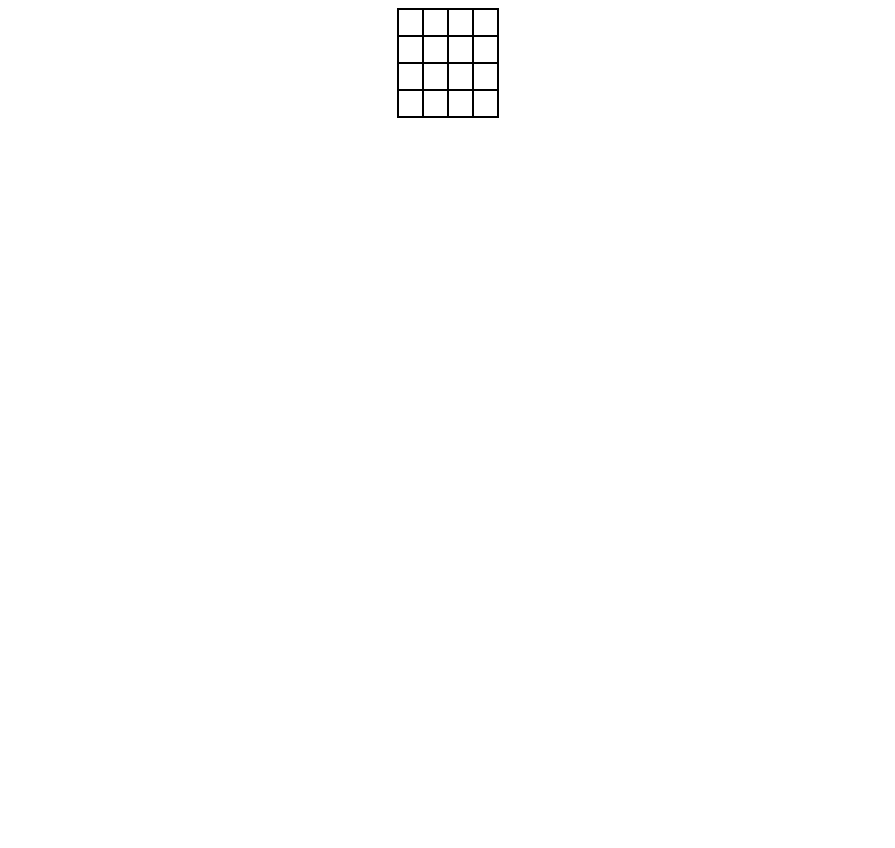
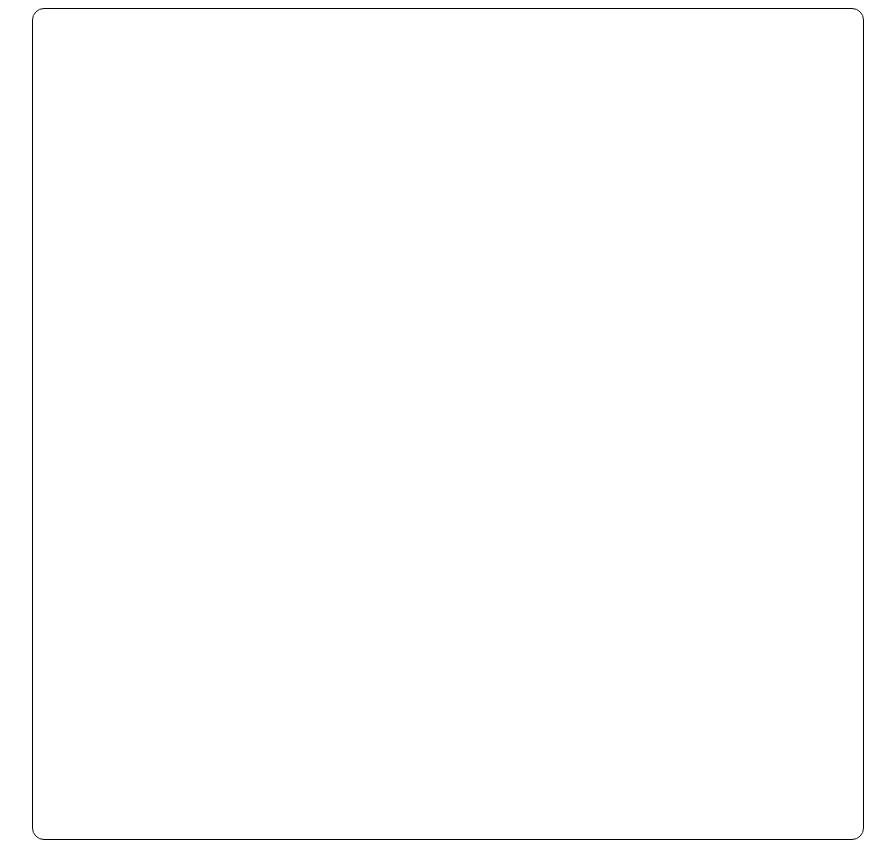
Before and after one commit to AlexForget/odin-etch-a-sketch, a plain HTML site: page index.html in a window 1280 px wide. Shown: the whole page, without its empty margins (192-1087 px from the left). Before the commit the page ends 800 px from the top, so only its background shows below. Drawn offline with Linux system fonts and the light colour scheme.

Commit message:
Rendre le nombre de cellule de changer sans changer la grandeur de la grille

```diff
--- a/index.html
+++ b/index.html
@@ -9,7 +9,7 @@
     <link rel="stylesheet" href="styles/style.css">
 </head>
 <body>
-    <div id="container">
+    <div id="grille">
 
     </div>
 </body>
--- a/scripts/script.js
+++ b/scripts/script.js
@@ -1,7 +1,9 @@
 /* ----- DÉCLARATION DES VARIABLES ----- */
+var largeurGrille = 800;
+var nbCellule = 20;
 
 /* ----- DÉCLARATIOM DES DOCUMENT QUERY ----- */
-var container = document.querySelector("#container");
+var grille = document.querySelector("#grille");
 
 /* ----- LOADING INITIAL ----- */
 window.onload = (e) => {};
@@ -14,9 +16,13 @@ const mouseOver = (e) => {
 };
 
 // Création de la grille et de l'event listener
-for (let i = 0; i < 16; i++) {
+for (let i = 0; i < nbCellule * nbCellule; i++) {
   const cellule = document.createElement("div");
-  cellule.classList.add("cellule");
+  cellule.setAttribute(
+    "style",
+    `width:${largeurGrille / nbCellule}px;
+    height:${largeurGrille / nbCellule}px`
+  );
   cellule.addEventListener("mouseover", mouseOver);
-  container.appendChild(cellule);
+  grille.appendChild(cellule);
 }
--- a/styles/style.css
+++ b/styles/style.css
@@ -5,17 +5,19 @@ body {
   align-content: center;
 }
 
-#container {
+#grille {
   display: flex;
+  justify-content: center;
   flex-wrap: wrap;
-  width: 100px;
+  padding: 15px;
+  width: 800px;
   border: 1px solid black;
+  border-radius: 12px;
 }
 
 .cellule {
-  flex: 1 0 20%;
-  border: 1px solid black;
-  height: 25px;
+  height: 50px;
+  width: 50px;
 }
 
 .color {
```
